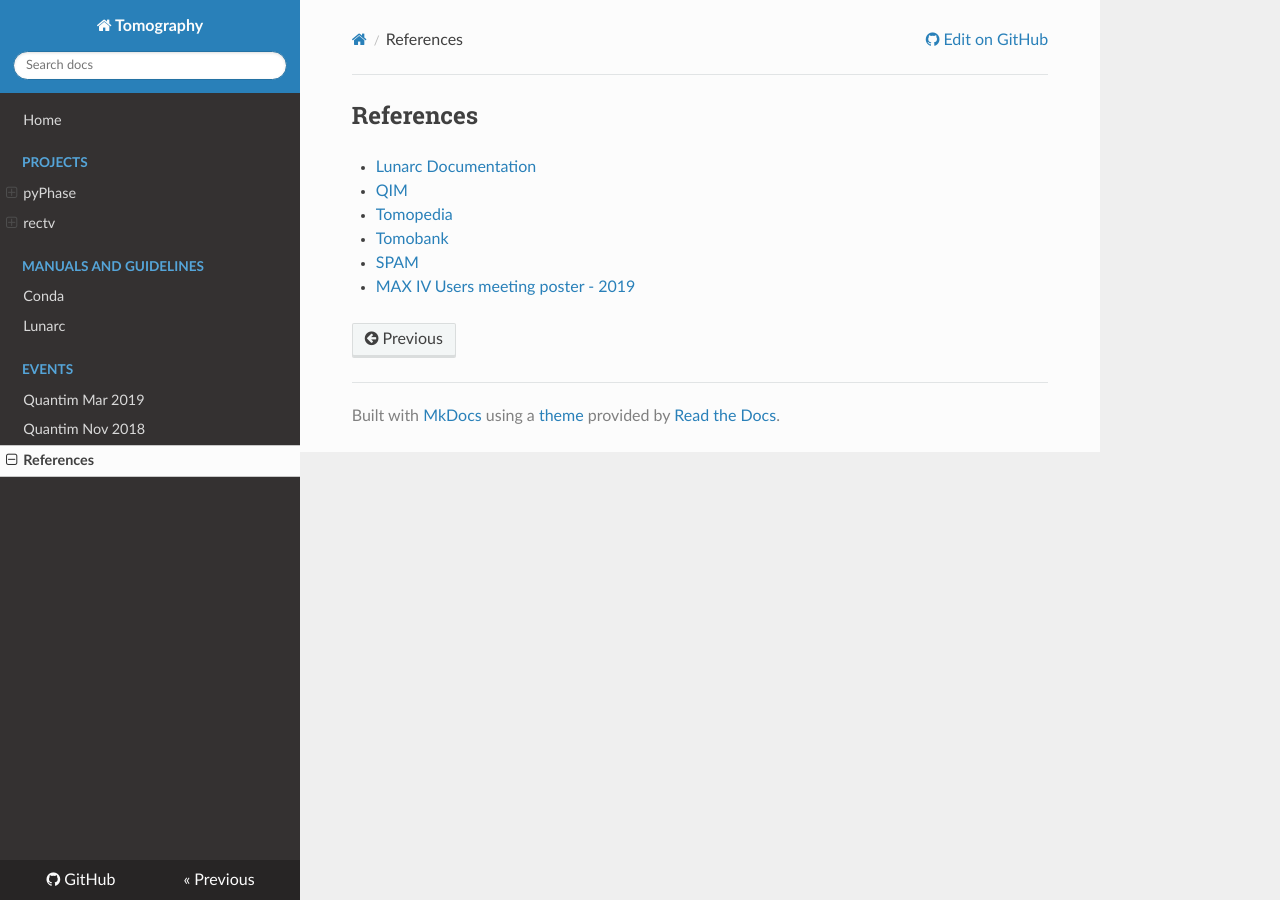
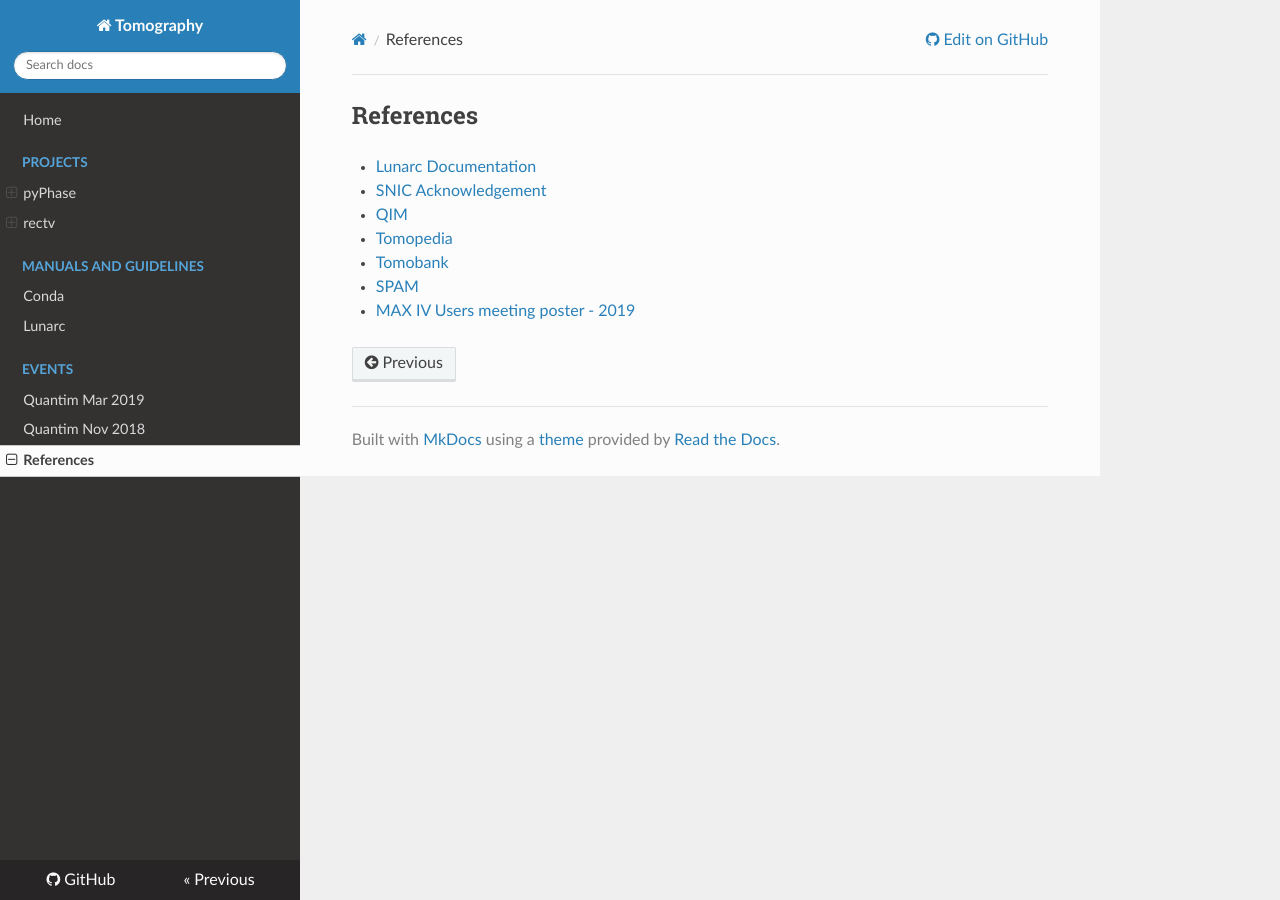
Before and after one commit to tomograms/tomograms-doc, an MkDocs documentation site: the page built from docs/references.md, in a window 1280 px wide. Built offline with MkDocs 1.6.1, drawn with Linux system fonts in a browser that asks for light colours; nearby versions of some CDN libraries.

Commit message:
Update references.md

```diff
--- a/docs/references.md
+++ b/docs/references.md
@@ -1,5 +1,6 @@
 ## References
 - [Lunarc Documentation](http://lunarc-documentation.readthedocs.io)
+- [SNIC Acknowledgement](https://www.snic.se/allocations/apply4access/)
 - [QIM](http://qim.compute.dtu.dk/)
 - [Tomopedia](https://tomopedia.github.io/)
 - [Tomobank](https://tomobank.readthedocs.io)
```
